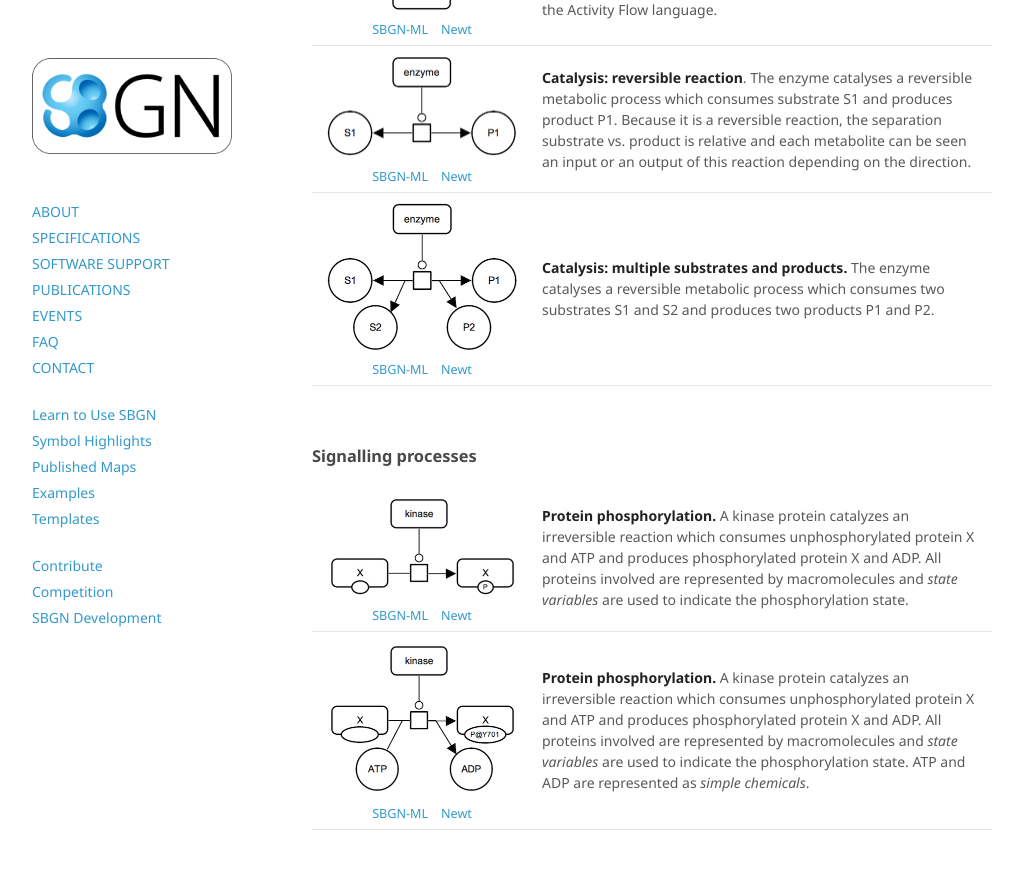
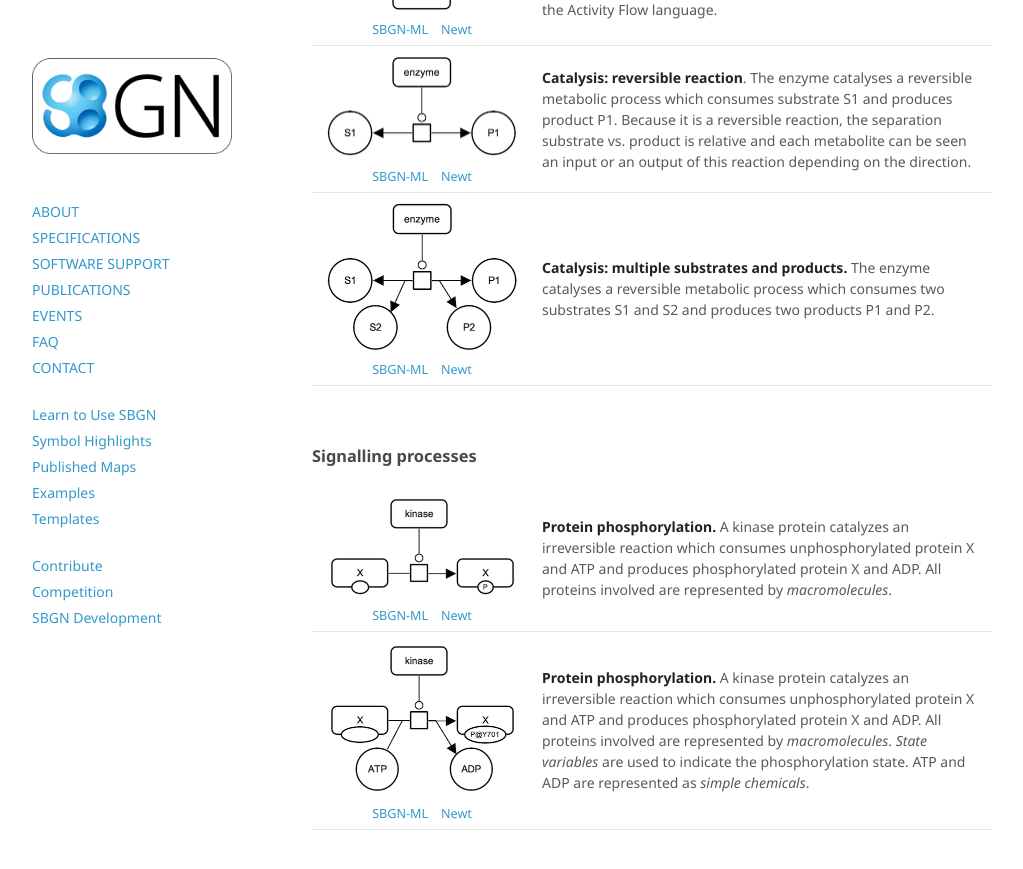
Before and after one commit to sbgn/sbgn, a Jekyll site: the page built from docs/sbgn_bricks.md, in a window 1280 px wide and 900 px high, scrolled down 909 px. Shown: the top 869 px of the window, without its empty margins (128-1151 px from the left). Built offline with Jekyll 4.4.1, drawn with Linux system fonts in a browser that asks for light colours; nearby versions of some CDN libraries.

Commit message:
Update sbgn_bricks.md

```diff
--- a/docs/sbgn_bricks.md
+++ b/docs/sbgn_bricks.md
@@ -59,12 +59,12 @@
       <td style="width:200px; text-align:center; font-size:90%;"><img src="../sbgn/downloads/bricks/PD_phosphorylation_simple.png"/> <br />
           <a href="/sbgn/downloads/bricks/PD_phosphorylation_simple.sbgn" target="_blank">SBGN-ML</a> &ensp;
           <a href="http://web.newteditor.org/?URL=http://sbgn.github.io/sbgn/downloads/bricks/PD_phosphorylation_simple.sbgn" target="_blank">Newt</a></td>
-      <td><strong>Protein phosphorylation.</strong> A kinase protein catalyzes an irreversible reaction which consumes unphosphorylated protein X and ATP and produces phosphorylated protein X and ADP. All proteins involved are represented by macromolecules and <i>state variables</i> are used to indicate the phosphorylation state.</td>
+      <td><strong>Protein phosphorylation.</strong> A kinase protein catalyzes an irreversible reaction which consumes unphosphorylated protein X and ATP and produces phosphorylated protein X and ADP. All proteins involved are represented by <i>macromolecules</i>.</td>
     </tr>
     <tr>
       <td style="width:200px; text-align:center; font-size:90%;"><img src="../sbgn/downloads/bricks/PD_phosphorylation.png"/> <br />
           <a href="/sbgn/downloads/bricks/PD_phosphorylation.sbgn" target="_blank">SBGN-ML</a> &ensp;
           <a href="http://web.newteditor.org/?URL=http://sbgn.github.io/sbgn/downloads/bricks/PD_phosphorylation.sbgn" target="_blank">Newt</a></td>
-      <td><strong>Protein phosphorylation.</strong> A kinase protein catalyzes an irreversible reaction which consumes unphosphorylated protein X and ATP and produces phosphorylated protein X and ADP. All proteins involved are represented by macromolecules and <i>state variables</i> are used to indicate the phosphorylation state. ATP and ADP are represented as <i>simple chemicals</i>.</td>
+      <td><strong>Protein phosphorylation.</strong> A kinase protein catalyzes an irreversible reaction which consumes unphosphorylated protein X and ATP and produces phosphorylated protein X and ADP. All proteins involved are represented by <i>macromolecules</i>. <i>State variables</i> are used to indicate the phosphorylation state. ATP and ADP are represented as <i>simple chemicals</i>.</td>
     </tr>
 </table>
```
